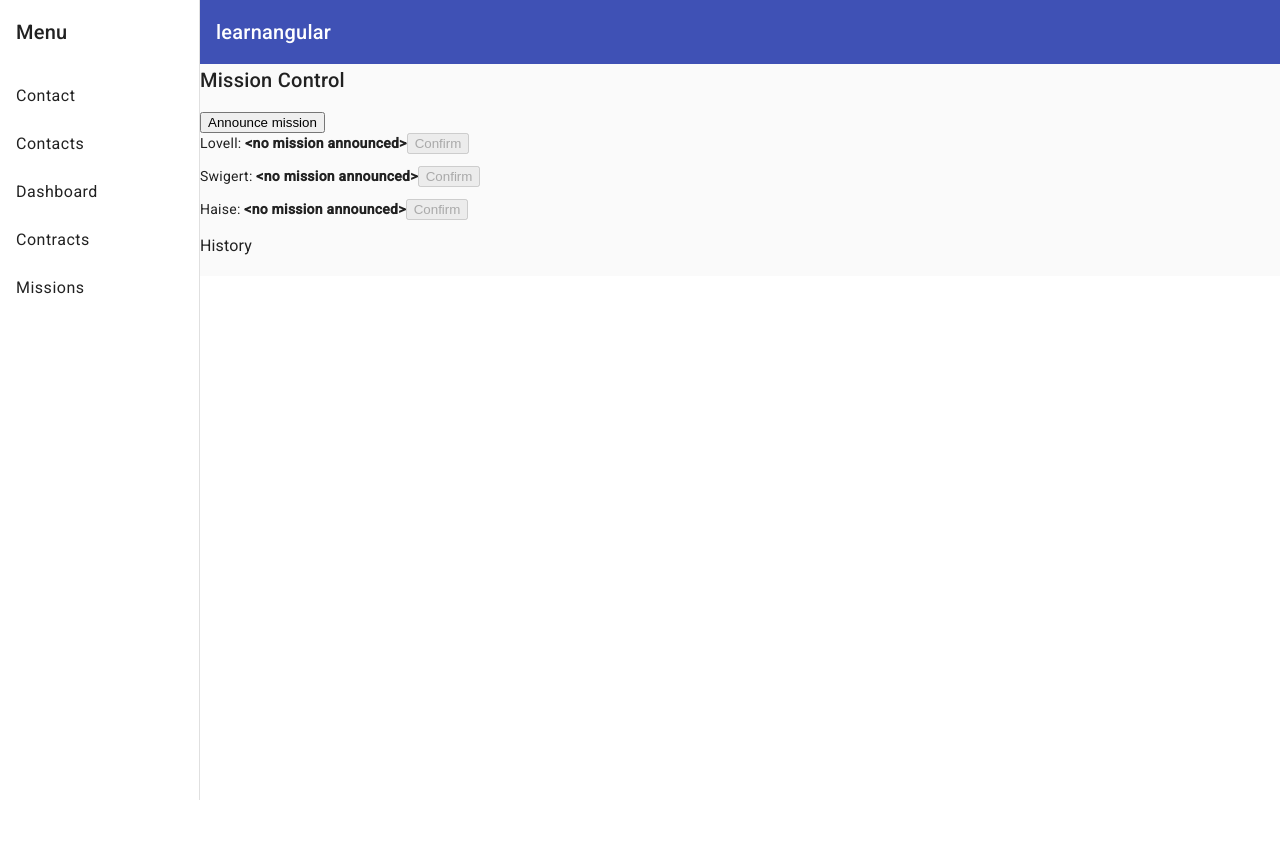
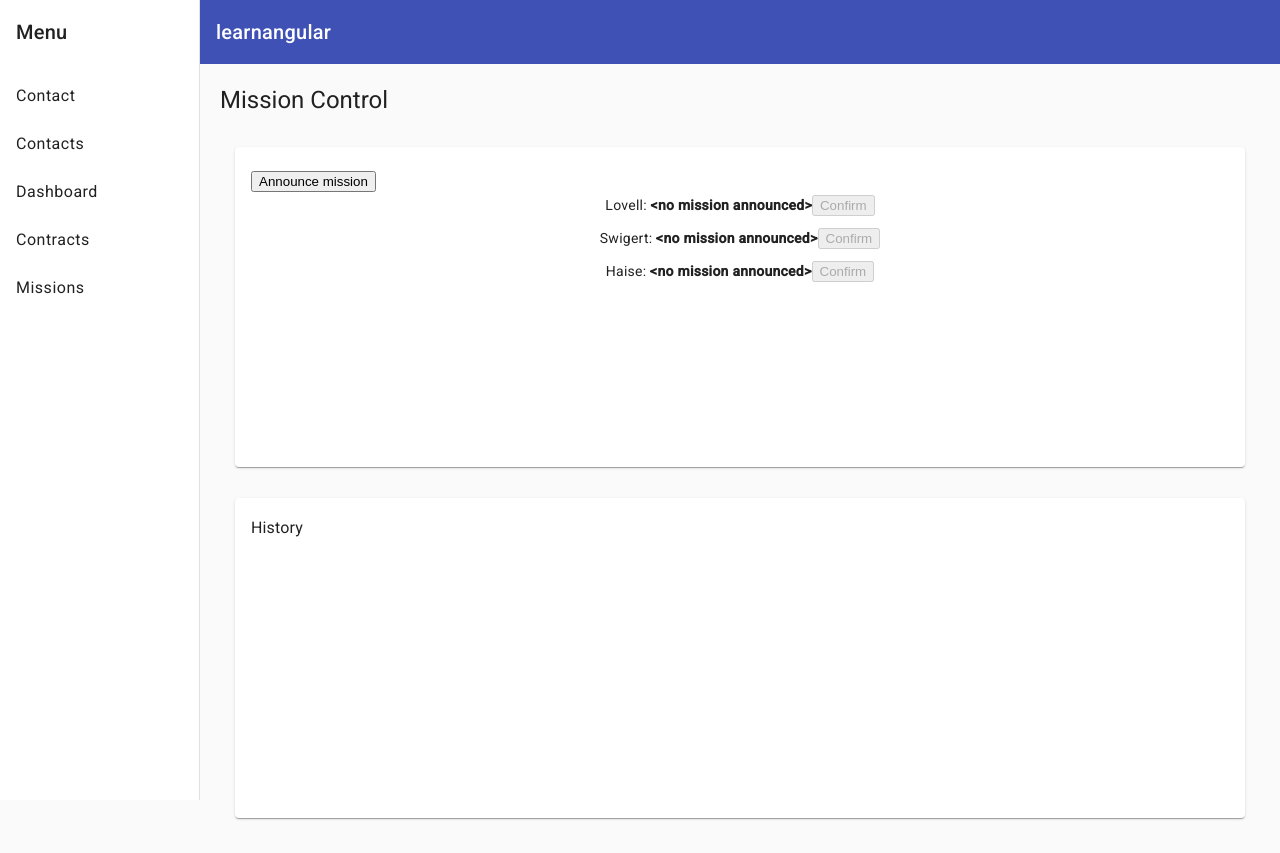
Before and after one commit to dedi004/dedi004.github.io, an Angular app: page /missions in a window 1280 px wide. Before the commit the page ends 800 px from the top, so only its background shows below. Built offline with nearby package versions, Linux system fonts and the light colour scheme.

Commit message:
Use mission control with dashbord style

```diff
--- a/src/app/app-routing.module.ts
+++ b/src/app/app-routing.module.ts
@@ -4,7 +4,7 @@ import {ContactComponent} from "./contact/contact.component";
 import {ContactsComponent} from "./contacts/contacts.component";
 import {OverviewComponent} from "./overview/overview.component";
 import {ContractsComponent} from "./contracts/contracts.component";
-import {MissionControlComponent} from "./mission-control/mission-control.component";
+import {MissioncontrolComponent} from "./missioncontrol/missioncontrol.component";
 
 const routes: Routes = [
   {
@@ -25,7 +25,7 @@ const routes: Routes = [
   },
   {
     path: 'missions',
-    component: MissionControlComponent,
+    component: MissioncontrolComponent,
   }
 
 ];
--- a/src/app/app.module.ts
+++ b/src/app/app.module.ts
@@ -11,8 +11,8 @@ import {ContactsComponent} from "./contacts/contacts.component";
 import {OverviewComponent} from "./overview/overview.component";
 import {ContractsComponent} from "./contracts/contracts.component";
 import {UploaderComponent} from "./uploader/uploader.component";
-import {MissionControlComponent} from "./mission-control/mission-control.component";
 import {AstronautComponent} from "./astronaut/astronaut.component";
+import {MissioncontrolComponent} from "./missioncontrol/missioncontrol.component";
 
 @NgModule({
   declarations: [
@@ -23,7 +23,7 @@ import {AstronautComponent} from "./astronaut/astronaut.component";
     OverviewComponent,
     ContractsComponent,
     UploaderComponent,
-    MissionControlComponent,
+    MissioncontrolComponent,
     AstronautComponent
   ],
   imports: [
--- a/src/app/mission-control/mission-control.component.ts
+++ /dev/null
@@ -1,44 +0,0 @@
-import { Component } from '@angular/core';
-
-import { MissionService } from '../mission.service';
-
-@Component({
-  selector: 'app-mission-control',
-  template: `
-    <h2>Mission Control</h2>
-    <button type="button" (click)="announce()">Announce mission</button>
-
-    <app-astronaut
-      *ngFor="let astronaut of astronauts"
-      [astronaut]="astronaut">
-    </app-astronaut>
-
-    <h3>History</h3>
-    <ul>
-      <li *ngFor="let event of history">{{event}}</li>
-    </ul>
-  `,
-  providers: [MissionService]
-})
-export class MissionControlComponent {
-  astronauts = ['Lovell', 'Swigert', 'Haise'];
-  history: string[] = [];
-  missions = ['Fly to the moon!',
-    'Fly to mars!',
-    'Fly to Vegas!'];
-  nextMission = 0;
-
-  constructor(private missionService: MissionService) {
-    missionService.missionConfirmed$.subscribe(
-      astronaut => {
-        this.history.push(`${astronaut} confirmed the mission`);
-      });
-  }
-
-  announce() {
-    const mission = this.missions[this.nextMission++];
-    this.missionService.announceMission(mission);
-    this.history.push(`Mission "${mission}" announced`);
-    if (this.nextMission >= this.missions.length) { this.nextMission = 0; }
-  }
-}
--- a/src/app/missioncontrol/missioncontrol.component.html
+++ b/src/app/missioncontrol/missioncontrol.component.html
@@ -1,22 +1,34 @@
 <div class="grid-container">
-  <h1 class="mat-h1">Dashboard</h1>
-  <mat-grid-list cols="2" rowHeight="350px">
-    <mat-grid-tile *ngFor="let card of cards | async" [colspan]="card.cols" [rowspan]="card.rows">
+  <h1 class="mat-h1">Mission Control</h1>
+  <mat-grid-list cols="1" rowHeight="350px">
+    <mat-grid-tile [colspan]="1" [rowspan]="1">
       <mat-card class="dashboard-card">
         <mat-card-header>
           <mat-card-title>
-            {{card.title}}
-            <button mat-icon-button class="more-button" [matMenuTriggerFor]="menu" aria-label="Toggle menu">
-              <mat-icon>more_vert</mat-icon>
-            </button>
-            <mat-menu #menu="matMenu" xPosition="before">
-              <button mat-menu-item>Expand</button>
-              <button mat-menu-item>Remove</button>
-            </mat-menu>
+            <button type="button" (click)="announce()">Announce mission</button>
           </mat-card-title>
         </mat-card-header>
         <mat-card-content class="dashboard-card-content">
-          <div>Card Content Here</div>
+          <div>
+            <app-astronaut
+              *ngFor="let astronaut of astronauts"
+              [astronaut]="astronaut">
+            </app-astronaut>
+          </div>
+        </mat-card-content>
+      </mat-card>
+    </mat-grid-tile>
+    <mat-grid-tile [colspan]="1" [rowspan]="1">
+      <mat-card class="dashboard-card">
+        <mat-card-header>
+          <mat-card-title>
+            <h3>History</h3>
+          </mat-card-title>
+        </mat-card-header>
+        <mat-card-content class="dashboard-card-content">
+          <ul>
+            <li *ngFor="let event of history">{{event}}</li>
+          </ul>
         </mat-card-content>
       </mat-card>
     </mat-grid-tile>
--- a/src/app/missioncontrol/missioncontrol.component.ts
+++ b/src/app/missioncontrol/missioncontrol.component.ts
@@ -1,33 +1,35 @@
 import { Component } from '@angular/core';
 import { map } from 'rxjs/operators';
 import { Breakpoints, BreakpointObserver } from '@angular/cdk/layout';
+import {MissionService} from "../mission.service";
 
 @Component({
   selector: 'app-missioncontrol',
   templateUrl: './missioncontrol.component.html',
-  styleUrls: ['./missioncontrol.component.css']
+  styleUrls: ['./missioncontrol.component.css'],
+  providers: [MissionService]
 })
 export class MissioncontrolComponent {
   /** Based on the screen size, switch from standard to one column per row */
-  cards = this.breakpointObserver.observe(Breakpoints.Handset).pipe(
-    map(({ matches }) => {
-      if (matches) {
-        return [
-          { title: 'Card 1', cols: 1, rows: 1 },
-          { title: 'Card 2', cols: 1, rows: 1 },
-          { title: 'Card 3', cols: 1, rows: 1 },
-          { title: 'Card 4', cols: 1, rows: 1 }
-        ];
-      }
+  astronauts = ['Lovell', 'Swigert', 'Haise'];
+  history: string[] = [];
+  missions = ['Fly to the moon!',
+    'Fly to mars!',
+    'Fly to Vegas!'];
+  nextMission = 0;
 
-      return [
-        { title: 'Card 1', cols: 2, rows: 1 },
-        { title: 'Card 2', cols: 1, rows: 1 },
-        { title: 'Card 3', cols: 1, rows: 2 },
-        { title: 'Card 4', cols: 1, rows: 1 }
-      ];
-    })
-  );
+  constructor(private missionService: MissionService) {
+    missionService.missionConfirmed$.subscribe(
+      astronaut => {
+        this.history.push(`${astronaut} confirmed the mission`);
+      });
+  }
 
-  constructor(private breakpointObserver: BreakpointObserver) {}
+  announce() {
+    const mission = this.missions[this.nextMission++];
+    this.missionService.announceMission(mission);
+    this.history.push(`Mission "${mission}" announced`);
+    if (this.nextMission >= this.missions.length) { this.nextMission = 0; }
+  }
+
 }
```
